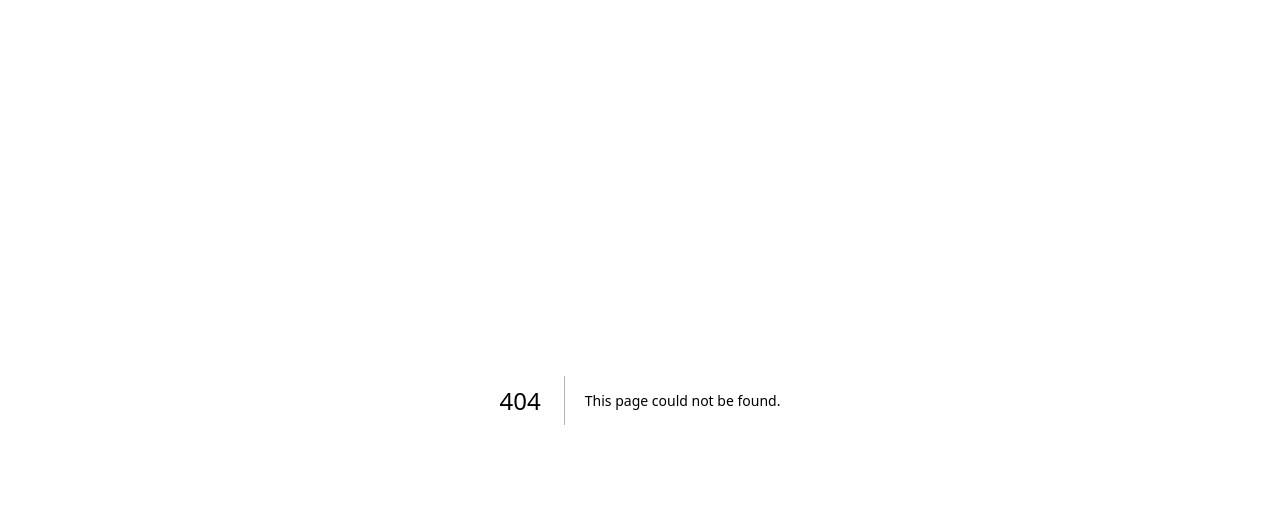
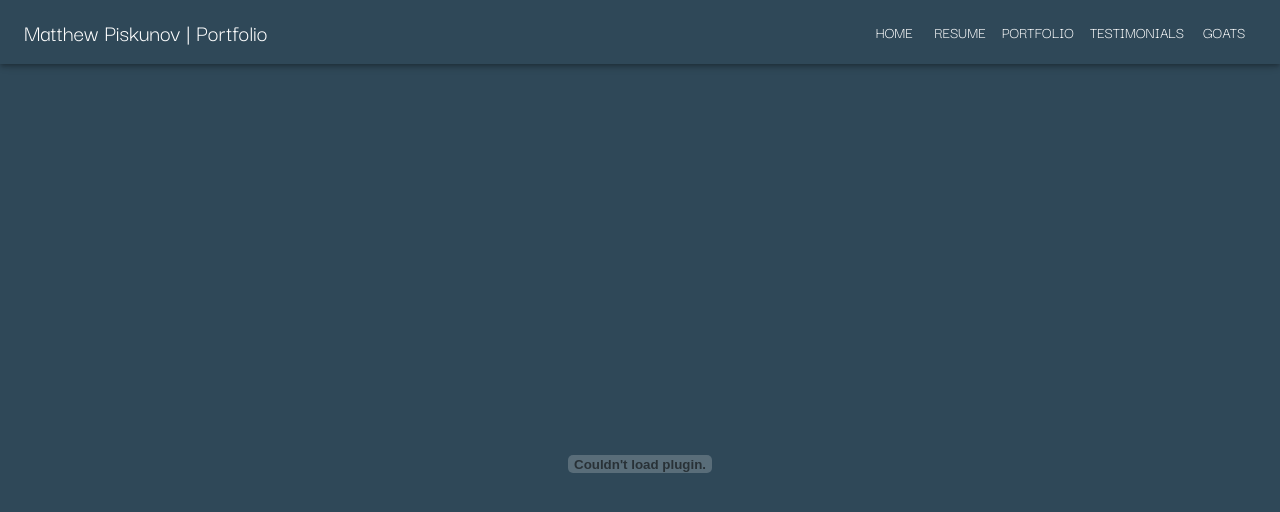
Before and after one commit to mpiskunov/PortfolioSite, a Next.js app: page /resume in a window 1280 px wide. Before the commit this address had no page. Shown: the top 512 px of the page. Built offline with nearby package versions, Linux system fonts and the light colour scheme; a web font is replaced by a local one; what @mui/material-nextjs would draw is missing.

Commit message:
updated app drawer

```diff
--- a/src/app/globals.css
+++ b/src/app/globals.css
@@ -68,6 +68,17 @@ body {
   }
 }
 
+.sticky {
+  position: fixed;
+  top: 0;
+  left: 0;
+  width: 100%;
+}
+
+.MuiDrawer-paper {
+  background-color: #2f4858 !important;
+}
+
 /* // generic color palette
 //#8fbc8b
 //#68a68a
--- a/src/app/page.tsx
+++ b/src/app/page.tsx
@@ -6,6 +6,7 @@ import GitHubIcon from "@mui/icons-material/GitHub";
 import EmailIcon from "@mui/icons-material/Email";
 import LinkedInIcon from "@mui/icons-material/LinkedIn";
 import SkillBlock from "@/components/skill-block/skill-block";
+import HeaderSection from "@/components/header/header";
 
 export default function Home() {
   const Root = styled("div")(({ theme }) => ({
@@ -20,6 +21,7 @@ export default function Home() {
 
   return (
     <>
+      <HeaderSection />
       <Box sx={{ width: "100%" }}>
         <Stack direction="row" justifyContent="center" alignItems="center" sx={{ height: "100vh", minHeight: "800px" }}>
           <Grid2 container justifyContent={"center"} maxWidth={"md"}>
@@ -29,12 +31,12 @@ export default function Home() {
               </div>
             </Grid2>
             <Grid2 size={{ xs: 12 }} pt={2}>
-              <Typography variant="h3" align="center">
+              <Typography variant="h3" align="center" color="white">
                 Matthew Piskunov
               </Typography>
             </Grid2>
             <Grid2 size={{ xs: 12 }}>
-              <Typography variant="h4" align="center">
+              <Typography variant="h4" align="center" color="white">
                 engineer, consultant, and mentor.
               </Typography>
             </Grid2>
@@ -58,21 +60,23 @@ export default function Home() {
             </Grid2>
             <Grid2 size={{ xs: 2 }}></Grid2>
             <Grid2 size={{ xs: 4 }} pt={3} textAlign={"center"}>
-              <Link href={"/resume-pdf"} className="hover-link">
-                <Typography variant="h4" pb={2}>
-                  resume (pdf)
+              <Link href={"/resume"} className="hover-link">
+                <Typography variant="h4" pb={2} color="white">
+                  resume
                 </Typography>
               </Link>
-              <Link href={"/resume-interactive"} className="hover-link">
-                <Typography variant="h4">resume (interactive)</Typography>
+              <Link href={"/portfolio"} className="hover-link">
+                <Typography variant="h4" color="white">
+                  portfolio
+                </Typography>
               </Link>
               <Link href={"/testimonials"} className="hover-link">
-                <Typography variant="h4" pt={2}>
+                <Typography variant="h4" pt={2} color="white">
                   testimonials
                 </Typography>
               </Link>
               <Link href={"/resume"} className="hover-link">
-                <Typography variant="h4" pt={2}>
+                <Typography variant="h4" pt={2} color="white">
                   goats?
                 </Typography>
               </Link>
@@ -86,11 +90,11 @@ export default function Home() {
             </Typography>
             <Typography variant="h4" pb={2}>
               My name is <strong>Matthew Piskunov</strong> and I crafted this website using <strong>next.js</strong>! I am passionate and curious about technology and solving complex issues that can
-              be intimidating by nature. Through my professional career, I&apos;ve been interested in full stack technologies, curating safe and collaborative environments for my colleagues, and
-              providing mentorships and demos to others.
+              be intimidating by nature. Through my professional career, I&apos;ve lead small teams for mission critical apps, been interested in full stack technologies, curating safe and
+              collaborative environments for my colleagues, and providing mentorships and demos for all individuals.
             </Typography>
             <Typography variant="h4" py={2}>
-              <strong>If I don&apos;t know a technology, I learn it. If I already know that technology, then I automate it.</strong>
+              <strong>If I don&apos;t know a technology, I&apos;ll learn it. If I already know that technology, then I&apos;ll automate it.</strong>
             </Typography>
             <Typography variant="h4" pb={2}>
               Whenever I have time to myself, I enjoy trying new technologies, building physical structures and renovating rooms on my property, and hanging out with all my animals.
--- a/src/app/resume-interactive/page.tsx
+++ b/src/app/portfolio/page.tsx
@@ -7,20 +7,17 @@ import WorkHistoryCard from "@/components/work-history/work-history";
 import { resumePointArray, ResumePointProps } from "./resumePoints";
 import { CheckIfAnyTagSelected, handleTagCheckedHandler } from "./resume";
 import { FilterModal } from "./filter-modal";
+import HeaderSection from "@/components/header/header";
 
 const SkillsPage = () => {
   //-------------------MODAL STUFF-------------------//
   const [modalIsOpen, setModalIsOpen] = React.useState(false);
   const [anyTagSelected, setAnyTagSelected] = React.useState(false);
   const [showPills, setShowPills] = React.useState(true);
-  const [currentSelectedTags, setCurrentSelectedTags] = React.useState(
-    new Set<string>()
-  );
+  const [currentSelectedTags, setCurrentSelectedTags] = React.useState(new Set<string>());
   const [currentTags, setCurrentTags] = React.useState<TagDictionary>({});
   const [resumeArr, setResumeArr] = React.useState<ResumePointProps[]>([]);
-  const [compColList, setCompColList] = React.useState<React.JSX.Element[][]>(
-    []
-  );
+  const [compColList, setCompColList] = React.useState<React.JSX.Element[][]>([]);
 
   useEffect(() => {
     setCurrentTags(tagDictionary);
@@ -36,23 +33,9 @@ const SkillsPage = () => {
       list.push(
         <FormControlLabel
           key={key}
-          control={
-            <Checkbox
-              value={value.id}
-              checked={anyTagSelected ? value.isSelected : false}
-              sx={{ "& .MuiSvgIcon-root": { fontSize: 35 } }}
-            />
-          }
+          control={<Checkbox value={value.id} checked={anyTagSelected ? value.isSelected : false} sx={{ "& .MuiSvgIcon-root": { fontSize: 35 } }} />}
           label={value.textValue}
-          onClick={(e) =>
-            handleTagCheckedHandler(
-              e,
-              currentTags,
-              setCurrentTags,
-              currentSelectedTags,
-              setCurrentSelectedTags
-            )
-          }
+          onClick={(e) => handleTagCheckedHandler(e, currentTags, setCurrentTags, currentSelectedTags, setCurrentSelectedTags)}
         />
       );
     }
@@ -74,8 +57,7 @@ const SkillsPage = () => {
       const selectedTagArr: Set<string> = new Set([]);
       for (const key in currentTags) {
         if (currentTags.hasOwnProperty(key)) {
-          if (currentTags[key].isSelected)
-            selectedTagArr.add(currentTags[key].textValue);
+          if (currentTags[key].isSelected) selectedTagArr.add(currentTags[key].textValue);
         }
       }
       // top level boolean for any tag selected
@@ -107,14 +89,13 @@ const SkillsPage = () => {
 
   return (
     <>
+      <HeaderSection isSticky={true} />
       <WorkHistoryCard
         imageSrc="/magicleap.png"
         workTitle="Senior Software Engineer"
         timeStr="October 2023 - Present"
         showPills={showPills}
-        resumePoints={resumeArr
-          .sort((item) => item.order)
-          .filter((val) => val.displayItem == true && val.grouping == "ml")}
+        resumePoints={resumeArr.sort((item) => item.order).filter((val) => val.displayItem == true && val.grouping == "ml")}
         currentSelectedTags={currentSelectedTags}
       />
 
@@ -123,9 +104,7 @@ const SkillsPage = () => {
         workTitle="Software Engineer"
         timeStr="September 2020 - August 2023"
         showPills={showPills}
-        resumePoints={resumeArr
-          .sort((item) => item.order)
-          .filter((val) => val.displayItem == true && val.grouping == "rm")}
+        resumePoints={resumeArr.sort((item) => item.order).filter((val) => val.displayItem == true && val.grouping == "rm")}
         currentSelectedTags={currentSelectedTags}
       />
 
@@ -134,9 +113,7 @@ const SkillsPage = () => {
         workTitle="Principal Engineer"
         timeStr="October 2020 - April 2022"
         showPills={showPills}
-        resumePoints={resumeArr
-          .sort((item) => item.order)
-          .filter((val) => val.displayItem == true && val.grouping == "nxt")}
+        resumePoints={resumeArr.sort((item) => item.order).filter((val) => val.displayItem == true && val.grouping == "nxt")}
         currentSelectedTags={currentSelectedTags}
       />
 
@@ -145,9 +122,7 @@ const SkillsPage = () => {
         workTitle="Web Application Developer"
         timeStr="September 2019 - August 2020"
         showPills={showPills}
-        resumePoints={resumeArr
-          .sort((item) => item.order)
-          .filter((val) => val.displayItem == true && val.grouping == "ri")}
+        resumePoints={resumeArr.sort((item) => item.order).filter((val) => val.displayItem == true && val.grouping == "ri")}
         currentSelectedTags={currentSelectedTags}
       />
 
@@ -156,9 +131,7 @@ const SkillsPage = () => {
         workTitle="Software Engineer"
         timeStr="March 2018 - September 2019"
         showPills={showPills}
-        resumePoints={resumeArr
-          .sort((item) => item.order)
-          .filter((val) => val.displayItem == true && val.grouping == "exp")}
+        resumePoints={resumeArr.sort((item) => item.order).filter((val) => val.displayItem == true && val.grouping == "exp")}
         currentSelectedTags={currentSelectedTags}
       />
       {anyTagSelected && (
@@ -189,12 +162,7 @@ const SkillsPage = () => {
       >
         {showPills ? "hide" : "show"} all tags
       </Fab>
-      <Fab
-        variant="extended"
-        color="primary"
-        sx={{ position: "fixed", bottom: "20px", right: "20px" }}
-        onClick={() => setModalIsOpen(true)}
-      >
+      <Fab variant="extended" color="primary" sx={{ position: "fixed", bottom: "20px", right: "20px" }} onClick={() => setModalIsOpen(true)}>
         <Navigation sx={{ mr: 1 }} />
         Filters
       </Fab>
--- a/src/app/resume-pdf/page.tsx
+++ b/src/app/resume/page.tsx
@@ -1,10 +1,12 @@
 //import { Document } from "react-pdf";
 
+import HeaderSection from "@/components/header/header";
 import { Box, Stack } from "@mui/material";
 
 const ResumePDFPage = () => {
   return (
     <>
+      <HeaderSection isSticky={false} />
       <Box sx={{ width: "100%" }}>
         <Stack direction="row" justifyContent="center" alignItems="center" sx={{ height: "100vh", minHeight: "700px" }}>
           <object data="/resume2024.pdf" type="application/pdf" width="100%" height="100%" />
--- a/src/components/header/header.tsx
+++ b/src/components/header/header.tsx
@@ -16,25 +16,30 @@ import Link from "next/link";
 const drawerWidth = 240;
 const navItems = [
   {
-    title: "Home",
+    title: "home",
     href: "/",
   },
   {
-    title: "Resume",
+    title: "resume",
     href: "/resume",
   },
   {
-    title: "Contact",
-    href: "/contact",
+    title: "portfolio",
+    href: "/portfolio",
+  },
+  {
+    title: "testimonials",
+    href: "/testimonials",
+  },
+  {
+    title: "goats",
+    href: "/goats",
   },
 ];
 
 interface Props {
-  /**
-   * Injected by the documentation to work in an iframe.
-   * You won't need it on your project.
-   */
   window?: () => Window;
+  isSticky?: boolean;
 }
 
 export default function HeaderSection(props: Props) {
@@ -46,17 +51,17 @@ export default function HeaderSection(props: Props) {
   };
 
   const drawer = (
-    <Box onClick={handleDrawerToggle} sx={{ textAlign: "center" }}>
-      <Typography variant="h6" sx={{ my: 2 }}>
+    <Box onClick={handleDrawerToggle} sx={{ textAlign: "center", bgcolor: "background.default" }}>
+      <Typography variant="h6" sx={{ my: 2 }} color="white">
         MP Portfolio
       </Typography>
       <Divider />
-      <List>
+      <List sx={{ bgcolor: "background.default" }}>
         {navItems.map((item) => (
           <Link href={item.href} key={item.title}>
             <ListItem disablePadding>
               <ListItemButton sx={{ textAlign: "center" }}>
-                <Typography color="textPrimary" variant="h6">
+                <Typography color="white" variant="h6">
                   {item.title}
                 </Typography>
               </ListItemButton>
@@ -70,19 +75,21 @@ export default function HeaderSection(props: Props) {
   const container = window !== undefined ? () => window().document.body : undefined;
 
   return (
-    <Box sx={{ display: "flex" }}>
+    <Box sx={{ display: "flex" }} className={props.isSticky ? "sticky" : ""} zIndex={1000}>
       <AppBar component="nav" position="sticky" sx={{ bgcolor: `background.default` }}>
         <Toolbar>
           <IconButton color="inherit" aria-label="open drawer" edge="start" onClick={handleDrawerToggle} sx={{ mr: 2, display: { sm: "none" } }}>
             <MenuIcon />
           </IconButton>
-          <Typography variant="h6" component="div" sx={{ flexGrow: 1, display: { xs: "none", sm: "block" } }}>
-            Matthew Piskunov&apos;s Portfolio
+          <Typography color="white" variant="h5" component="div" sx={{ flexGrow: 1, display: { xs: "none", sm: "block" } }}>
+            Matthew Piskunov | Portfolio
           </Typography>
           <Box sx={{ display: { xs: "none", sm: "block" } }}>
             {navItems.map((item) => (
               <Link key={item.title} href={item.href}>
-                <Button sx={{ color: "inherit" }}>{item.title}</Button>
+                <Button sx={{ color: "inherit" }}>
+                  <Typography color="white">{item.title}</Typography>
+                </Button>
               </Link>
             ))}
           </Box>
```
Also changed, not shown: src/components/work-history/work-history.tsx (+2 -10 lines), src/app/portfolio/filter-modal.tsx (renamed from src/app/resume-interactive/filter-modal.tsx), src/app/portfolio/resume.ts (renamed from src/app/resume-interactive/resume.ts), src/app/portfolio/resumePoints.ts (renamed from src/app/resume-interactive/resumePoints.ts), src/app/portfolio/tags.ts (renamed from src/app/resume-interactive/tags.ts).
